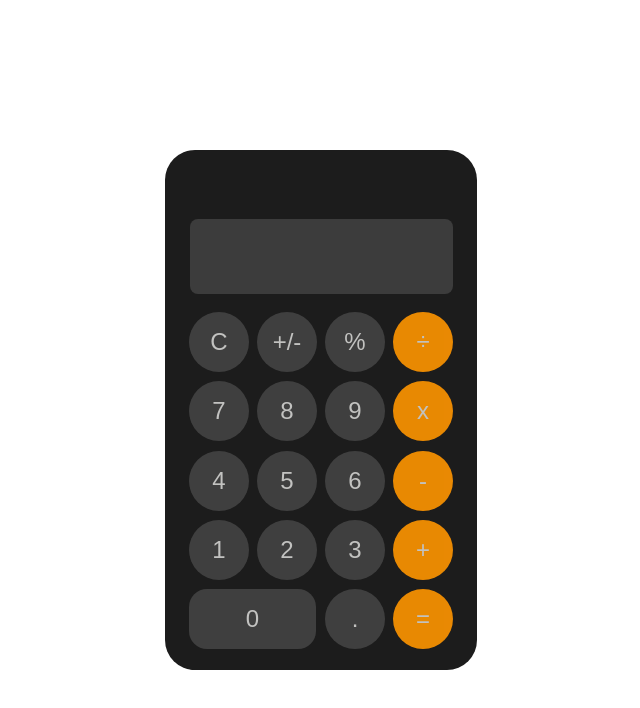
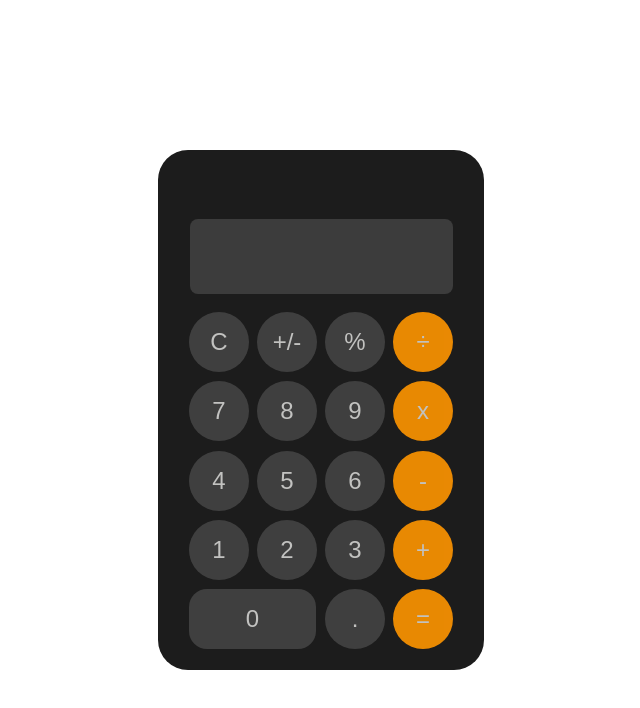
Before and after one commit to ErikBahena/practice-calculator-js, a plain HTML site: page index.html in a window 1280 px wide. Shown: the whole page, without its empty margins (319-959 px from the left). Drawn offline with Linux system fonts and the light colour scheme.

Commit message:
Update style.css

```diff
--- a/style.css
+++ b/style.css
@@ -26,8 +26,8 @@ body {
     ". one two three plus ."
     ". zero zero decimal equals .";
 
-  /* padding-top: 20px; */
-  padding-bottom: 20px;
+    min-width: min-content;
+  padding: 0px 7px 20px 7px;
 }
 
 /* since there is a slight varience between all other buttons and the zero button, its better to not repeat the same stying in more than one place. In case we want to change it later. So we can create a styling of the commonalities between the regular, and zero button*/
```
